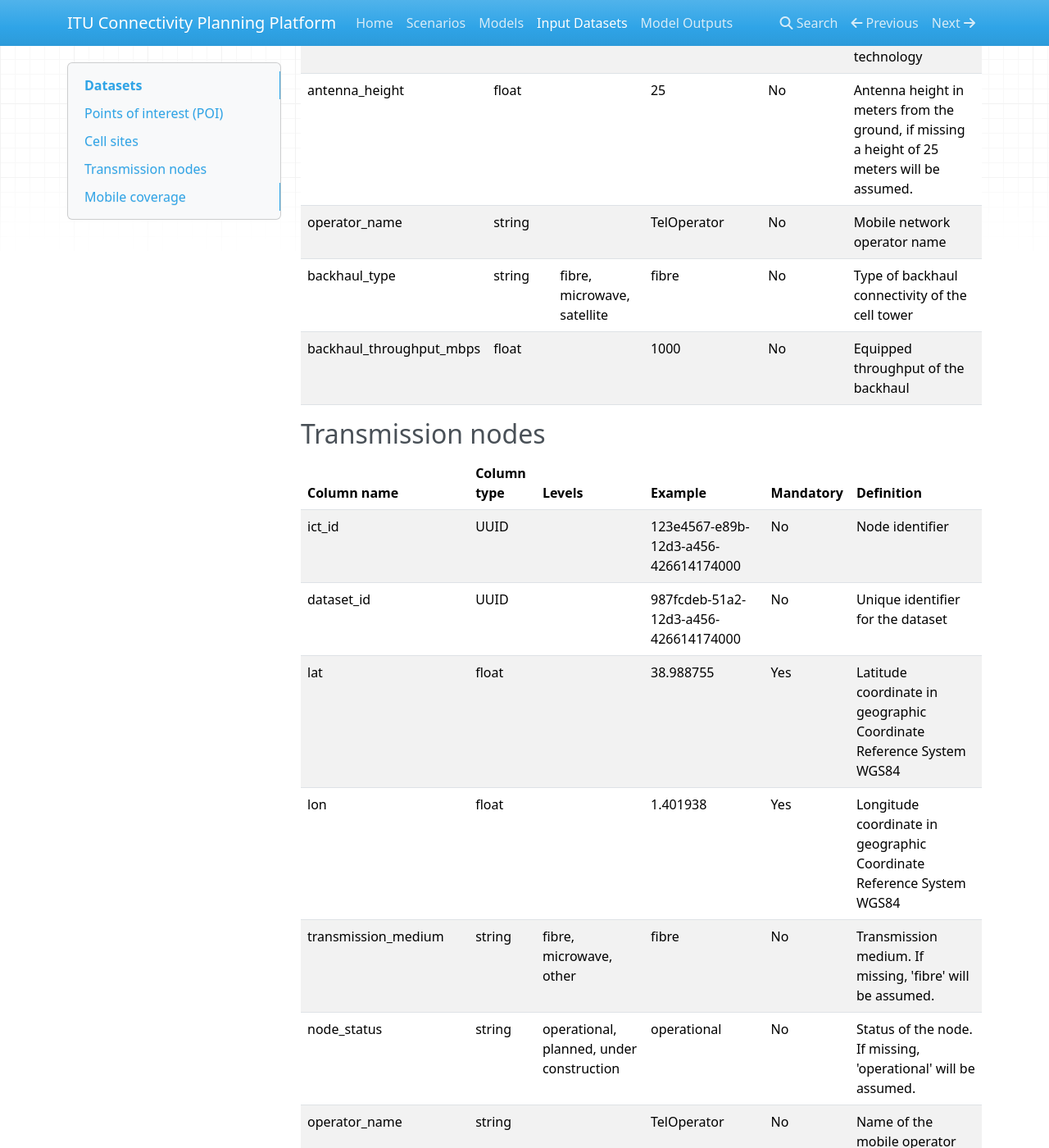
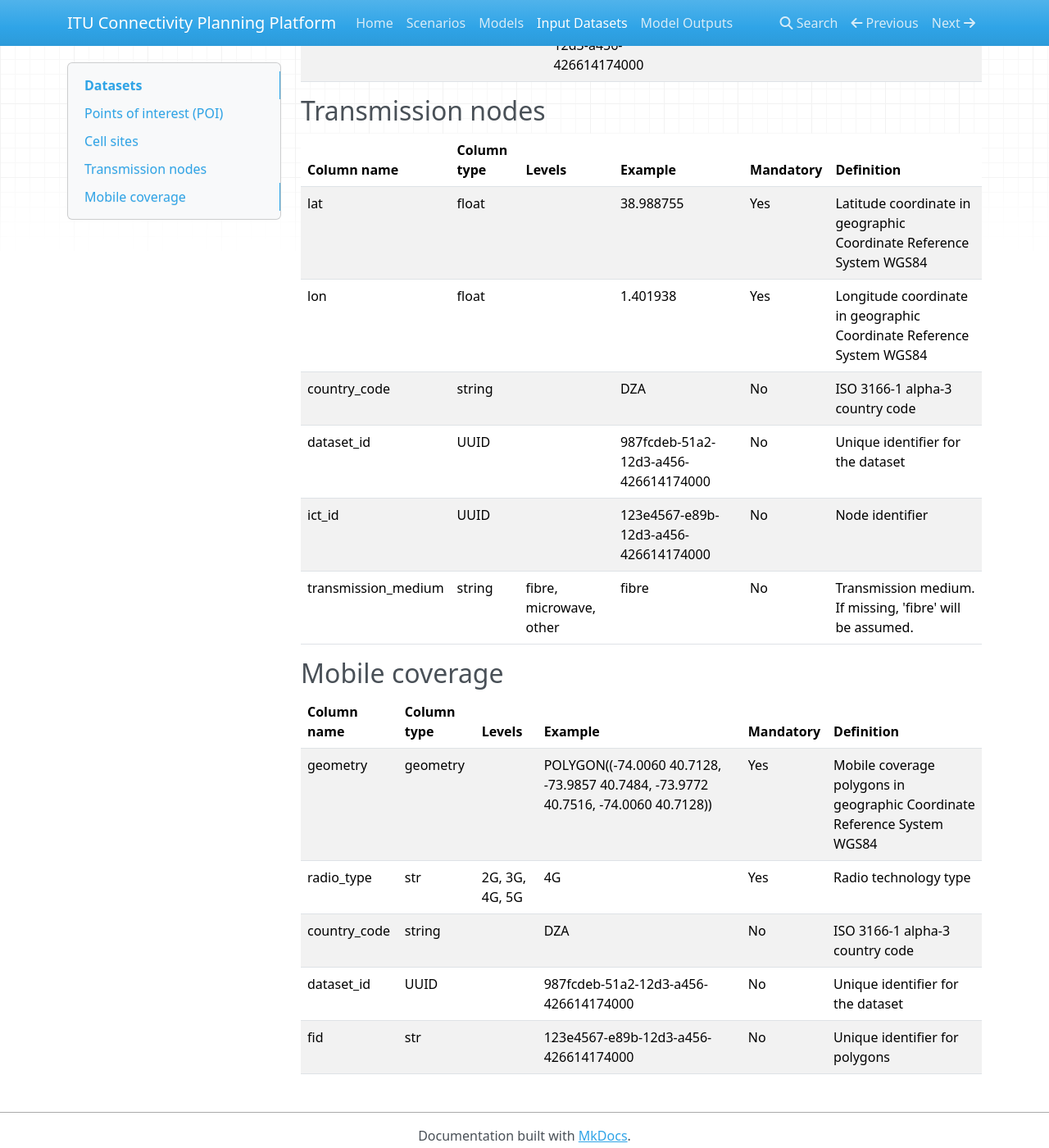
Before and after one commit to FNS-Division/cpp-user-guide, an MkDocs documentation site: the page built from docs/inputdata.md, in a window 1280 px wide and 1400 px high, scrolled down 2162 px. Shown: the whole window at 82% size. Built offline with MkDocs 1.6.1, drawn with Linux system fonts in a browser that asks for light colours; nearby versions of some CDN libraries; some of the changed text lies outside the part shown.

Commit message:
Reorganize input data documentation for clarity and consistency in column definitions

```diff
--- a/docs/inputdata.md
+++ b/docs/inputdata.md
@@ -6,44 +6,39 @@
 
 | Column name | Column type | Levels | Example | Mandatory | Definition |
 |------------|-------------|---------|----------|-----------|------------|
-| poi_id | UUID | | 123e4567-e89b-12d3-a456-426614174000 | No | Unique identifier for the POI, automatically generated |
-| dataset_id | UUID | | 987fcdeb-51a2-12d3-a456-426614174000 | No | Unique identifier for the dataset, automatically generated |
 | lat | float | | 36.7538 | Yes | Latitude coordinate in geographic Coordinate Reference System WGS84 |
 | lon | float | | 3.0588 | Yes | Longitude coordinate in geographic Coordinate Reference System WGS84 |
+| connectivity_type | string | unknown, mobile, mobile_broadband, metro, fibre, wireless, satellite, wired | fibre | No | Type of internet connectivity. If this column is missing, the connectivity status will be inferred using [speed test](https://www.ookla.com/ookla-for-good/open-data) measurements. |
 | country_code | string | | DZA | No | ISO 3166-1 alpha-3 country code |
+| dataset_id | UUID | | 987fcdeb-51a2-12d3-a456-426614174000 | No | Unique identifier for the dataset, automatically generated |
+| has_electricity | boolean | | True | No | Whether the POI has electricity. If missing, no electricity will be assumed. |
 | is_connected | boolean | | True | No | Whether the POI has connectivity. If this column is missing, the connectivity status will be inferred using [speed test](https://www.ookla.com/ookla-for-good/open-data) measurements. |
-| connectivity_type | string | unknown, mobile, mobile_broadband, metro, fibre, wireless, satellite, wired | fibre | No | Type of internet connectivity. If this column is missing, the connectivity status will be inferred using [speed test](https://www.ookla.com/ookla-for-good/open-data) measurements. |
-| has_electricity | boolean | | True | No | Whether the POI has electricity. If missing, no electricity will be assumed. |
 | number_of_users | boolean | | True | No | Peak number of internet user at the POI. If missing, this will be estimated by the demand model using population data. |
+| poi_id | UUID | | 123e4567-e89b-12d3-a456-426614174000 | No | Unique identifier for the POI, automatically generated |
 | poi_type | string | | school | No | Type of point of interest |
 
 ## Cell sites
 
 | Column name | Column type | Levels | Example | Mandatory | Definition |
 |------------|-------------|---------|----------|-----------|------------|
-| ict_id | UUID | | 123e4567-e89b-12d3-a456-426614174000 | No | Cell tower identifier |
-| dataset_id | UUID | | 987fcdeb-51a2-12d3-a456-426614174000 | No | Unique identifier for the dataset |
 | lat | float | | 38.988755 | Yes | Latitude coordinate in geographic Coordinate Reference System WGS84 |
 | lon | float | | 1.401938 | Yes | Longitude coordinate in geographic Coordinate Reference System WGS84 |
 | radio_type | string | 2G, 3G, 4G, 5G | 4G | Yes | Type of radio transmission technology |
 | antenna_height | float | | 25 | No | Antenna height in meters from the ground, if missing a height of 25 meters will be assumed. |
-| operator_name | string | | TelOperator | No | Mobile network operator name |
-| backhaul_type | string | fibre, microwave, satellite | fibre | No | Type of backhaul connectivity of the cell tower |
-| backhaul_throughput_mbps | float | | 1000 | No | Equipped throughput of the backhaul |
+| country_code | string | | DZA | No | ISO 3166-1 alpha-3 country code |
+| dataset_id | UUID | | 987fcdeb-51a2-12d3-a456-426614174000 | No | Unique identifier for the dataset |
+| ict_id | UUID | | 123e4567-e89b-12d3-a456-426614174000 | No | Cell tower identifier |
 
 ## Transmission nodes
 
 | Column name | Column type | Levels | Example | Mandatory | Definition |
 |------------|-------------|---------|----------|-----------|------------|
-| ict_id | UUID | | 123e4567-e89b-12d3-a456-426614174000 | No | Node identifier |
-| dataset_id | UUID | | 987fcdeb-51a2-12d3-a456-426614174000 | No | Unique identifier for the dataset |
 | lat | float | | 38.988755 | Yes | Latitude coordinate in geographic Coordinate Reference System WGS84 |
 | lon | float | | 1.401938 | Yes | Longitude coordinate in geographic Coordinate Reference System WGS84 |
+| country_code | string | | DZA | No | ISO 3166-1 alpha-3 country code |
+| dataset_id | UUID | | 987fcdeb-51a2-12d3-a456-426614174000 | No | Unique identifier for the dataset |
+| ict_id | UUID | | 123e4567-e89b-12d3-a456-426614174000 | No | Node identifier |
 | transmission_medium | string | fibre, microwave, other | fibre | No | Transmission medium. If missing, 'fibre' will be assumed. |
-| node_status | string | operational, planned, under construction | operational | No | Status of the node. If missing, 'operational' will be assumed. |
-| operator_name | string | | TelOperator | No | Name of the mobile operator |
-| equipped_capacity_mbps | float | | 1000 | No | Equipped bandwidth ready for use to connect subscribers |
-| potential_capacity_mbps | float | | 2000 | No | Total theoretical bandwidth available for subscriber connections |
 
 ## Mobile coverage
 
@@ -51,4 +46,6 @@
 |------------|-------------|---------|----------|-----------|------------|
 | geometry | geometry | | POLYGON((-74.0060 40.7128, -73.9857 40.7484, -73.9772 40.7516, -74.0060 40.7128)) | Yes | Mobile coverage polygons in geographic Coordinate Reference System WGS84 |
 | radio_type | str | 2G, 3G, 4G, 5G | 4G | Yes | Radio technology type |
+| country_code | string | | DZA | No | ISO 3166-1 alpha-3 country code |
+| dataset_id | UUID | | 987fcdeb-51a2-12d3-a456-426614174000 | No | Unique identifier for the dataset |
 | fid | str | | 123e4567-e89b-12d3-a456-426614174000 | No | Unique identifier for polygons |
```
